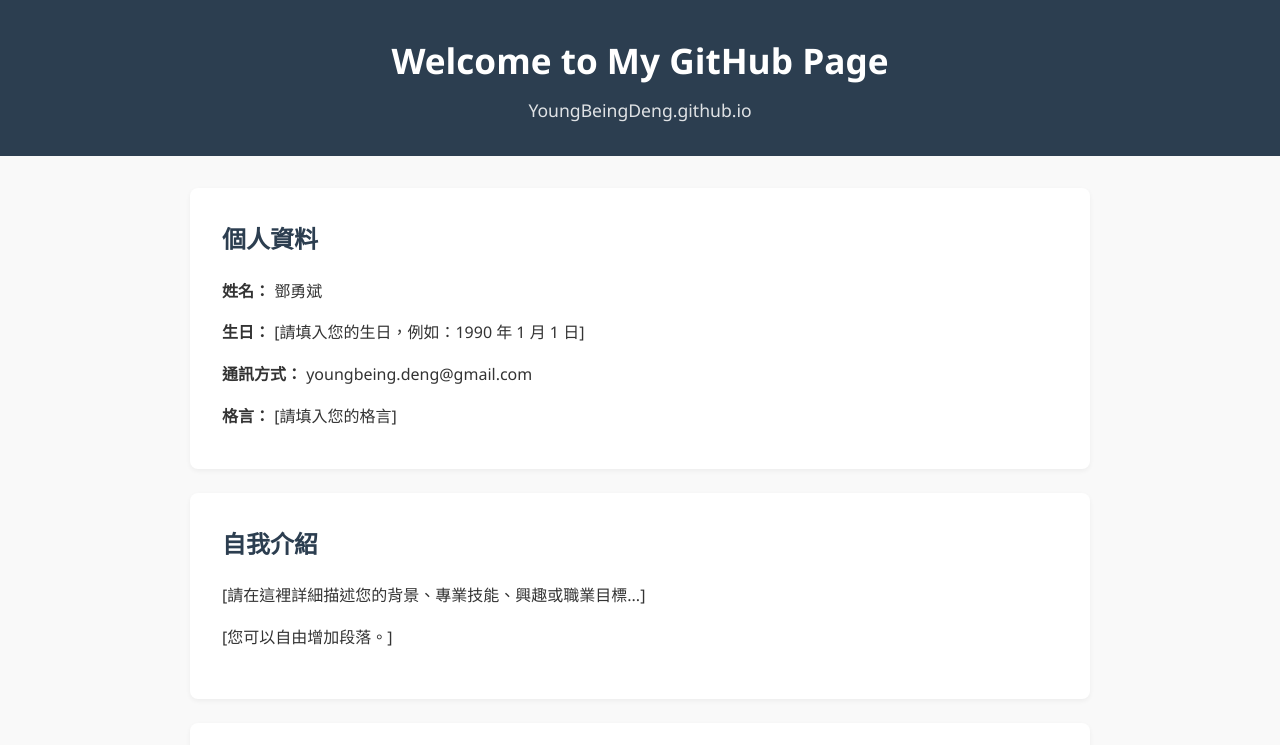
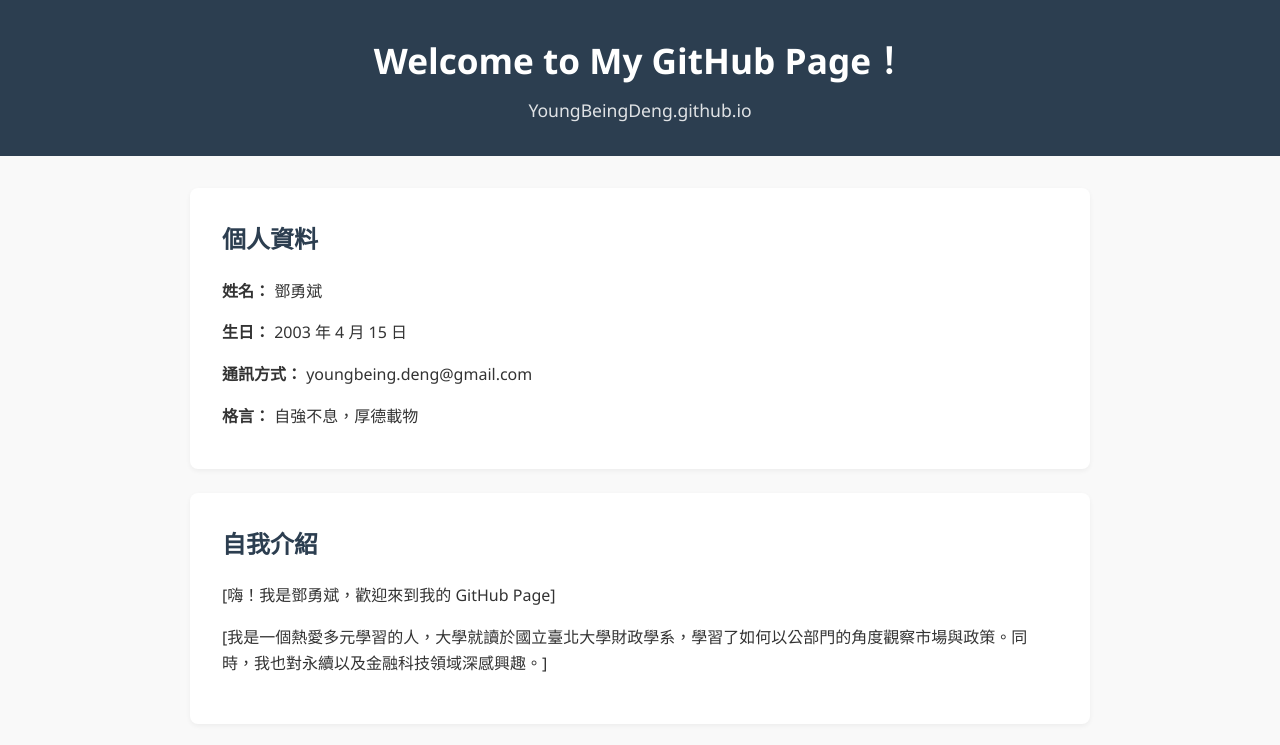
Before and after one commit to YoungBeingDeng/YoungBeingDeng.github.io, a plain HTML site: page index.html in a window 1280 px wide. Shown: the top 745 px of the page. Drawn offline with Linux system fonts and the light colour scheme.

Commit message:
Update index.html

```diff
--- a/index.html
+++ b/index.html
@@ -52,7 +52,7 @@
 </head>
 <body>
   <header>
-    <h1>Welcome to My GitHub Page</h1>
+    <h1>Welcome to My GitHub Page！</h1>
     <p>YoungBeingDeng.github.io</p>
   </header>
 
@@ -61,15 +61,15 @@
     <section>
       <h2>個人資料</h2>
       <p class="profile-item"><strong>姓名：</strong> 鄧勇斌</p>
-      <p class="profile-item"><strong>生日：</strong> [請填入您的生日，例如：1990 年 1 月 1 日]</p>
+      <p class="profile-item"><strong>生日：</strong> 2003 年 4 月 15 日</p>
       <p class="profile-item"><strong>通訊方式：</strong> youngbeing.deng@gmail.com</p>
-      <p class="profile-item"><strong>格言：</strong> [請填入您的格言]</p>
+      <p class="profile-item"><strong>格言：</strong> 自強不息，厚德載物</p>
     </section>
 
     <section>
       <h2>自我介紹</h2>
-      <p>[請在這裡詳細描述您的背景、專業技能、興趣或職業目標...]</p>
-      <p>[您可以自由增加段落。]</p>
+      <p>[嗨！我是鄧勇斌，歡迎來到我的 GitHub Page]</p>
+      <p>[我是一個熱愛多元學習的人，大學就讀於國立臺北大學財政學系，學習了如何以公部門的角度觀察市場與政策。同時，我也對永續以及金融科技領域深感興趣。]</p>
     </section>
 
     <section>
```
